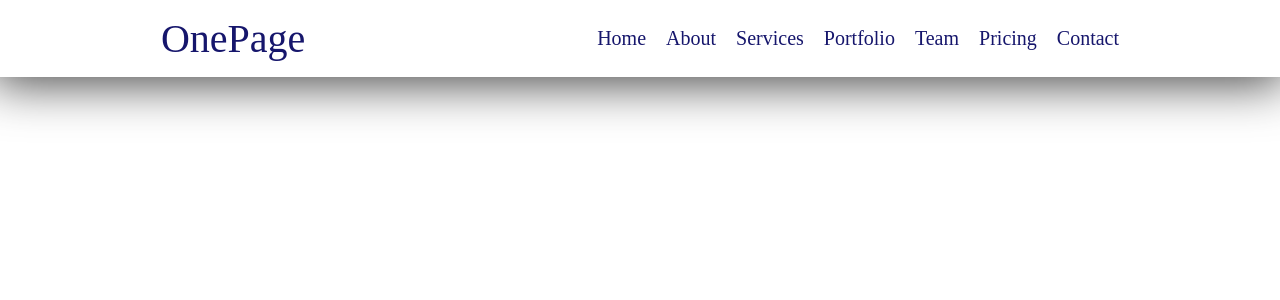
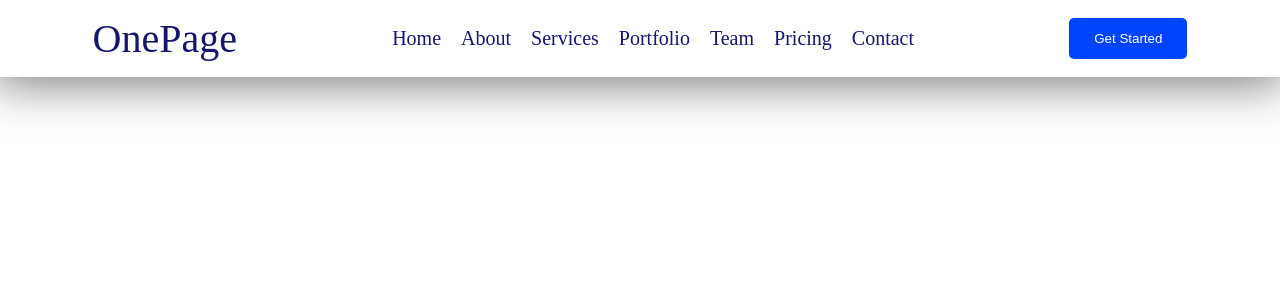
Before and after one commit to Lilia745/drive-storage, a React (Create React App) app: page / in a window 1280 px wide. Shown: the top 300 px of the page. Built offline with nearby package versions, Linux system fonts and the light colour scheme.

Commit message:
added button

```diff
--- a/src/App.css
+++ b/src/App.css
@@ -12,9 +12,9 @@ header{
   display: flex;
   justify-content: space-around;
   align-items: center;
-  -webkit-box-shadow: -1px 0px 50px 6px rgba(0,0,0,0.75);
-  -moz-box-shadow: -1px 0px 50px 6px rgba(0,0,0,0.75);
-  box-shadow: -1px 0px 50px 6px rgba(0,0,0,0.75);
+  -webkit-box-shadow: -1px 0px 50px 6px rgba(0, 0, 0, 0.535);
+  -moz-box-shadow: -1px 0px 50px 6px rgba(0, 0, 0, 0.551);
+  box-shadow: -1px 0px 50px 6px rgba(0, 0, 0, 0.541);
 }
 .logo-div>a{
   font-size: 40px;
@@ -32,3 +32,15 @@ header{
     color:rgba(22, 22, 108, 0.669) ;
   }
 }
+.btn{
+  padding: 13px 25px;
+  background-color: rgb(0, 68, 255);
+  color: white;
+  border-radius: 5px;
+  border: none;
+  cursor: pointer;
+  transition: 0.5s;
+  &:hover{
+    background-color:rgba(0, 68, 255, 0.704) ;
+  }
+}
--- a/src/App.jsx
+++ b/src/App.jsx
@@ -1,4 +1,5 @@
 import './App.css';
+import Button from "./button.js"
 
 function App() {
   return (
@@ -32,7 +33,11 @@ function App() {
           </li>
         </ul>
       </nav>
+      <Button/>
       </header>
+      <section>
+
+      </section>
     </div>
   );
 }
--- /dev/null
+++ b/src/button.js
@@ -0,0 +1,7 @@
+import './App.css';
+function Button() {
+    return (
+        <button className="btn">Get Started</button>
+    );
+}
+export default Button
```
